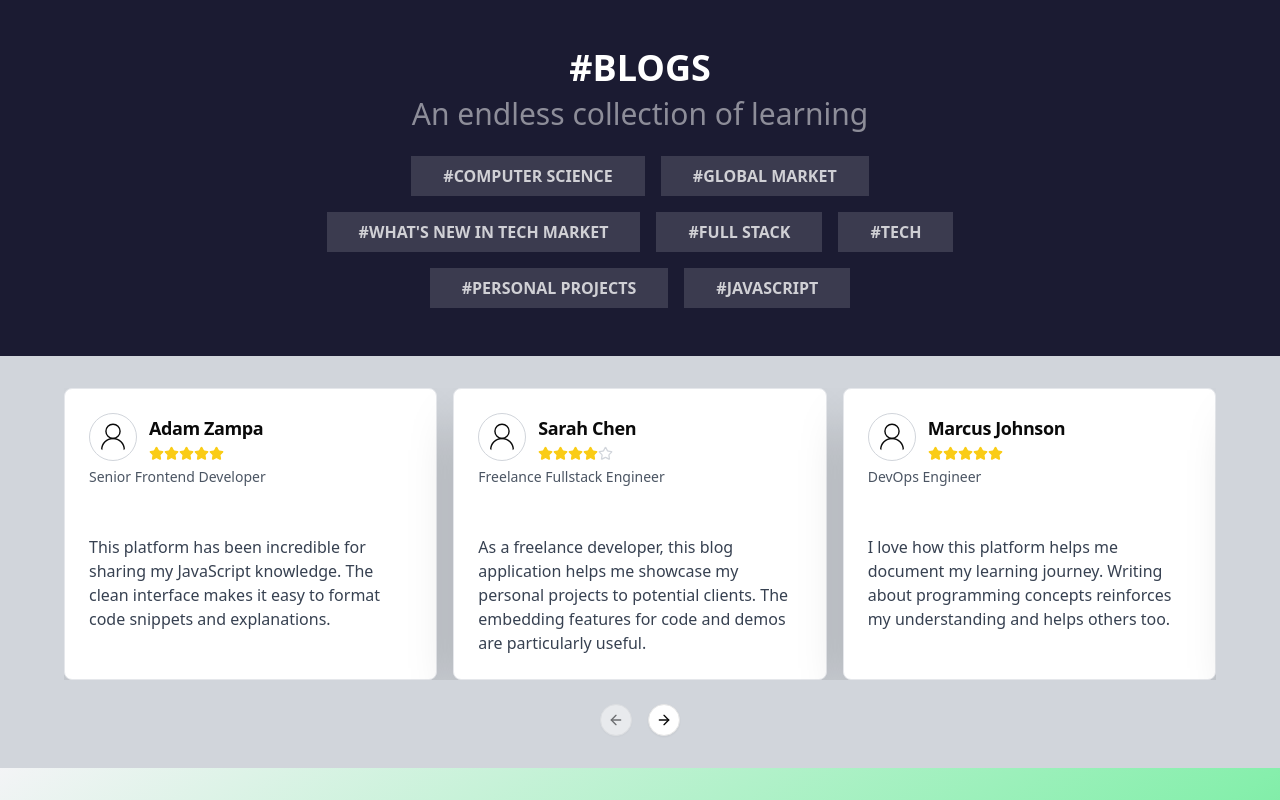
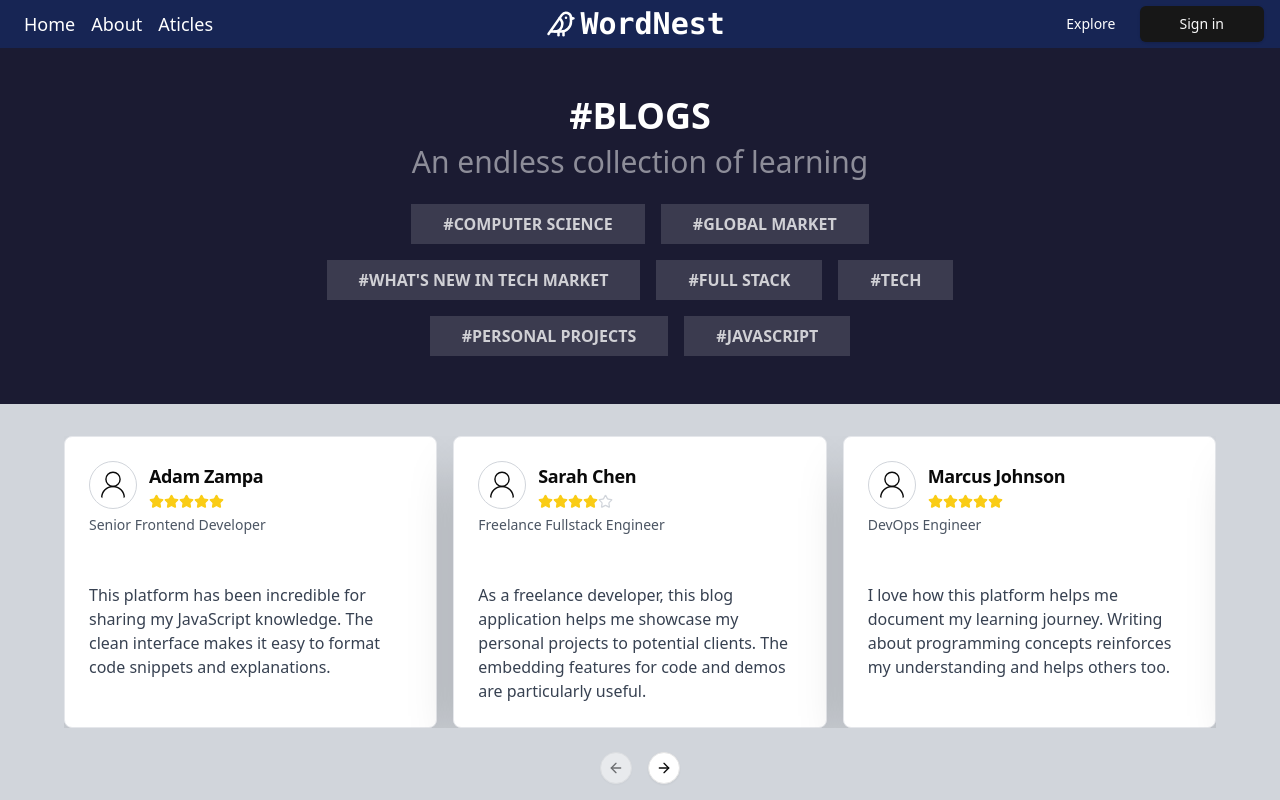
Before and after one commit to riazahmedshah/blogmedium, a React (Vite) app in the folder frontend/: page / in a window 1280 px wide. Shown: the top 800 px of the page. Built offline with nearby package versions, Linux system fonts and the light colour scheme.

Commit message:
clean up and minor updates

```diff
--- /dev/null
+++ b/frontend/src/components/Header.tsx
@@ -0,0 +1,30 @@
+import { Bird } from "lucide-react";
+import { Button } from "./ui/button";
+
+const Header = () => {
+    return(
+        <header className="sticky top-0 z-50 bg-blue-950 text-white h-12">
+            <div className="flex items-center justify-between h-full">
+                <div className="px-4 text-lg">
+                    <ul className="flex items-center gap-4 mx-2">
+                        <li>Home</li>
+                        <li>About</li>
+                        <li>Aticles</li>
+                    </ul>
+                </div>
+                <div className="p-2 flex items-center text-3xl font-mono font-bold gap-1">
+                    <span>
+                        <Bird size={30}/>
+                    </span>
+                    <h1>WordNest</h1>
+                </div>
+                <div className="flex items-center gap-2 px-4">
+                    <Button variant="ghost">Explore</Button>
+                    <Button className="px-10">Sign in</Button>
+                </div>
+            </div>
+        </header>
+    )
+}
+
+export default Header;
--- a/frontend/src/pages/Home.tsx
+++ b/frontend/src/pages/Home.tsx
@@ -8,6 +8,7 @@ import { Link } from "react-router-dom";
 import { Button } from "../components/ui/button";
 import FeatureCategory from "../components/FeatureCategory";
 import CarasoulCard from "../components/CarasoulCard";
+import Header from "../components/Header";
 // import { User2 } from "lucide-react";
 
 const AnimatedText = () => {
@@ -46,8 +47,9 @@ const Home = () => {
 
   return (
     <div className="bg-gray-300">
-    <FeatureCategory/>
-    <CarasoulCard/>
+      <Header/>
+      <FeatureCategory/>
+      <CarasoulCard/>
     {/* <header className="absolute z-10 w-full xl:px-28 px-4  shadow-sm top-0 left-0 right-0 mx-auto ">
         <nav className="max-w-screen-2xl w-full flex items-center justify-between container md:py-3 pt-4 pb-3  ">
            <Link to={"/"}><div className="text-4xl font-bold hover:text-green-700 font-mono">Word<span className="text-green-700">Nest</span></div></Link>
```
